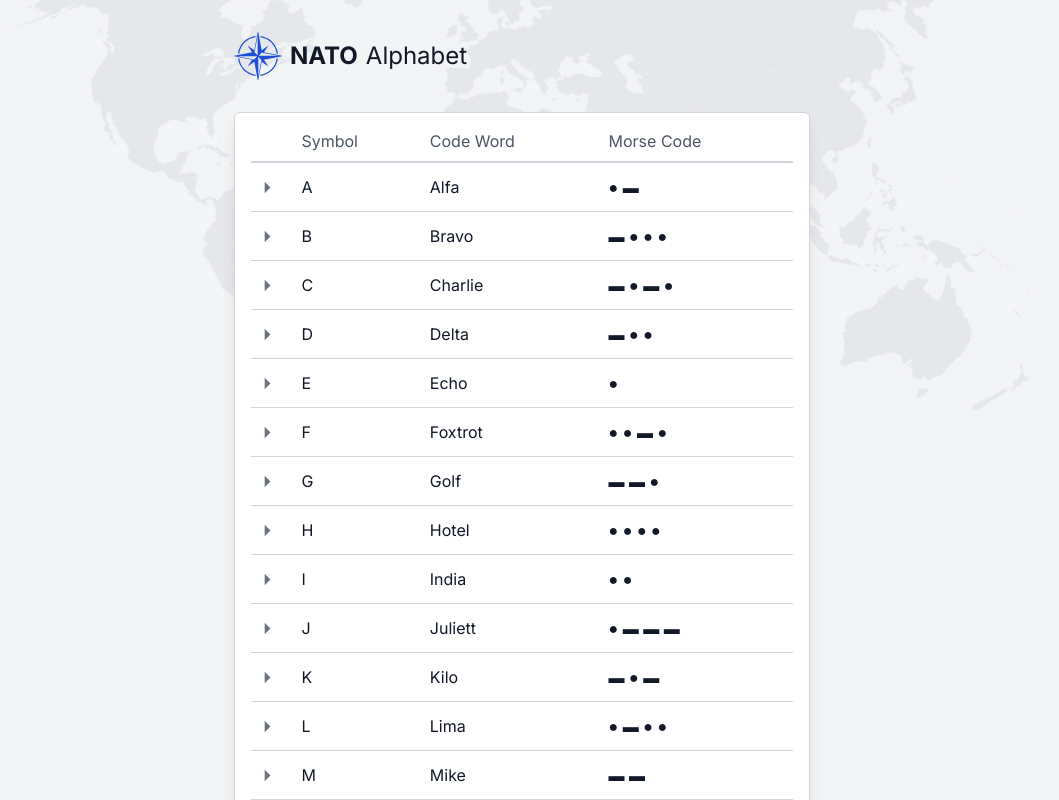
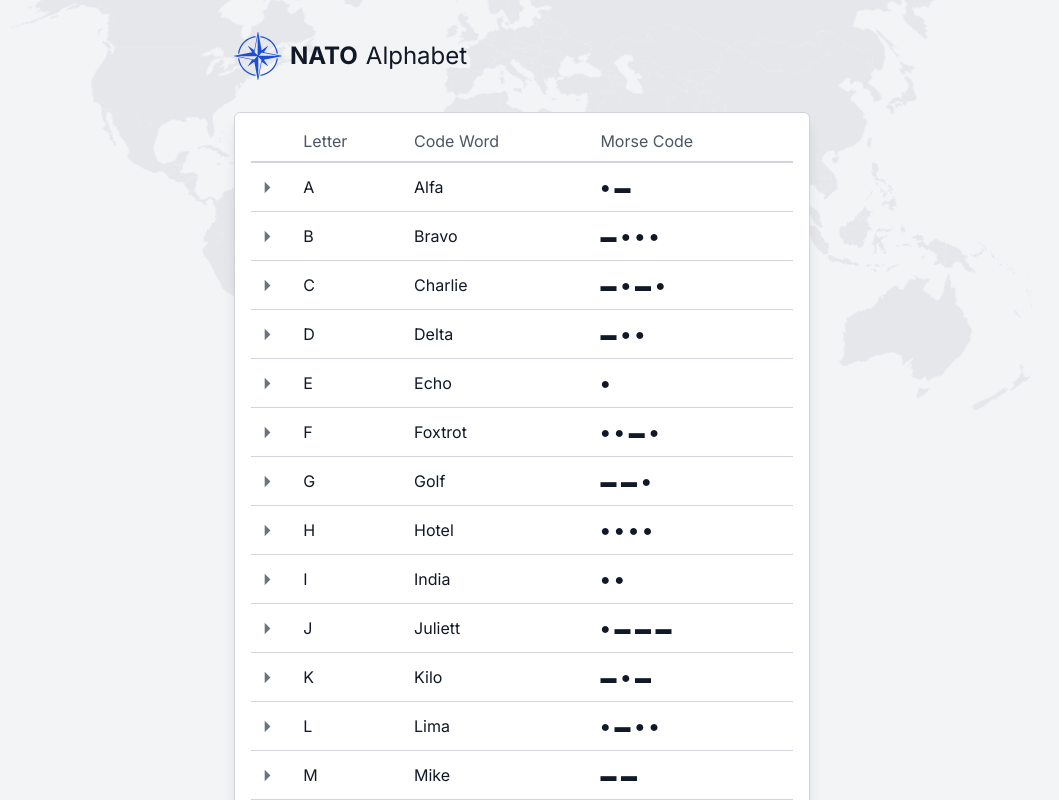
Before and after one commit to marvinrabe/natoalphabet.com, a Next.js app: page / in a window 1280 px wide. Shown: the top 800 px of the page, without its empty margins (118-1177 px from the left). Built offline with nearby package versions, Linux system fonts and the light colour scheme.

Commit message:
fix: change symbol to letter

```diff
--- a/app/page.js
+++ b/app/page.js
@@ -99,7 +99,7 @@
           <thead className="border-b-2 border-gray-300 dark:border-gray-700">
             <tr>
               <th className="font-normal text-gray-600 dark:text-gray-300">&nbsp;</th>
-              <th className="font-normal text-gray-600 dark:text-gray-300">Symbol</th>
+              <th className="font-normal text-gray-600 dark:text-gray-300">Letter</th>
               <th className="font-normal text-gray-600 dark:text-gray-300">Code Word</th>
               <th className="font-normal text-gray-600 dark:text-gray-300">Morse Code</th>
             </tr>
```
